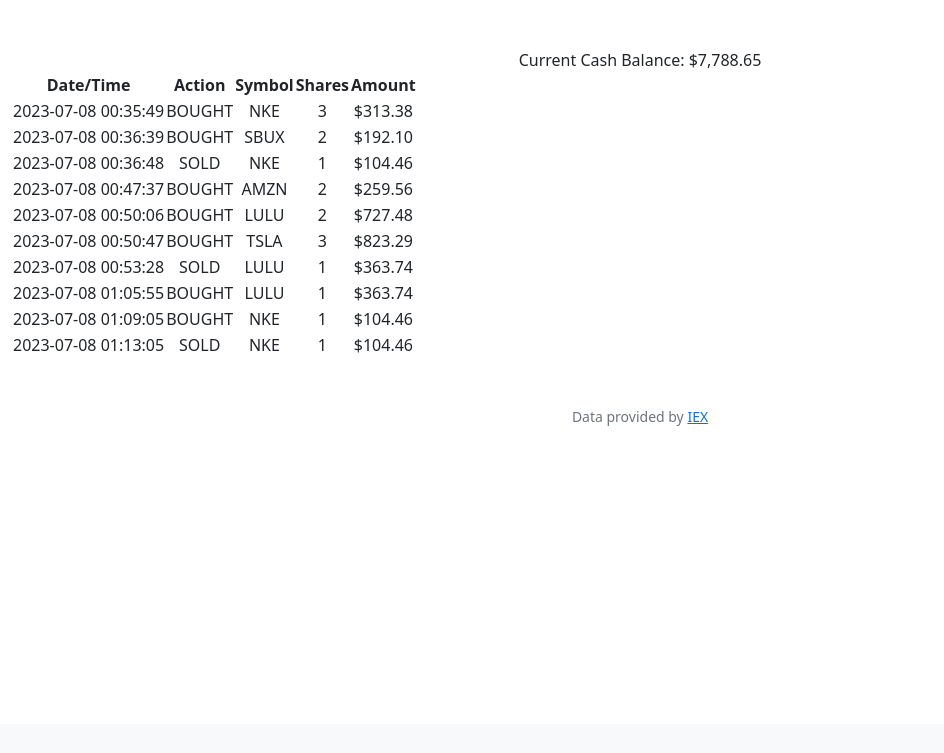
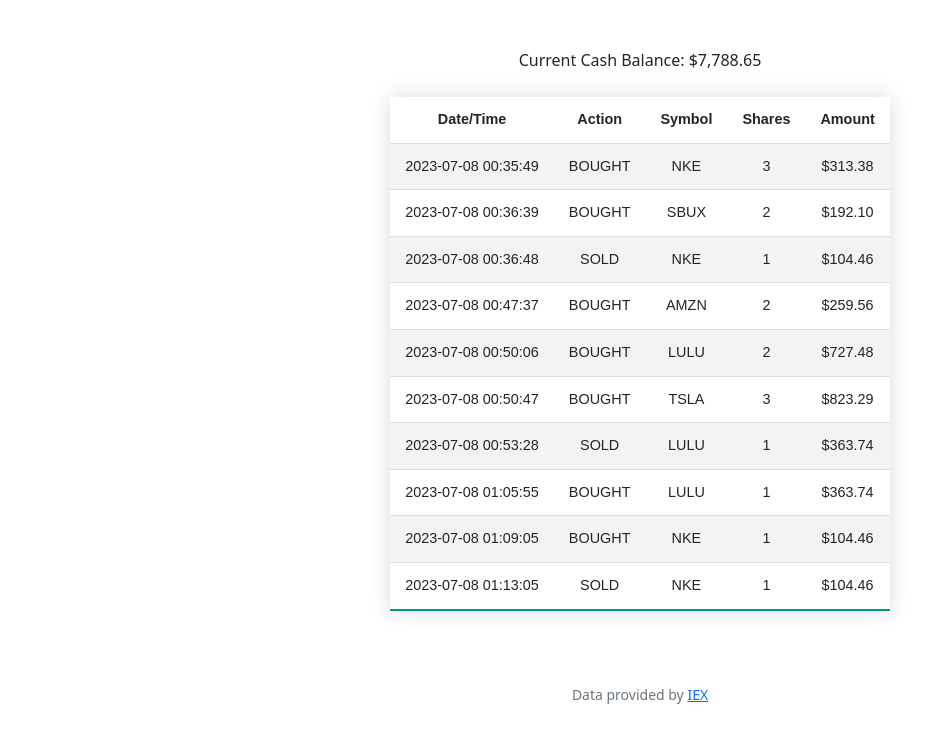
Before and after one commit to jenniferrzhu/CS50-Finance-Website, a Flask app: page /history in a window 1280 px wide. Shown: the part 76-829 px from the top of the page, without its empty margins (0-944 px from the left). Before the commit the page ends 502 px from the top, so only its background shows below. Run offline with Flask 3, Linux system fonts and the light colour scheme; a user stored in the database is signed in; some libraries are stand-ins or nearby versions.

Commit message:
Update styles.css styled-table format

```diff
--- a/main/static/styles.css
+++ b/main/static/styles.css
@@ -21,3 +21,37 @@
 {
     color: #2e944b;
 }
+
+.styled-table {
+    border-collapse: collapse;
+    margin: 25px 0;
+    margin-left: auto;
+    margin-right: auto;
+    font-size: 0.9em;
+    font-family: sans-serif;
+    min-width: 400px;
+    box-shadow: 0 0 20px rgba(0, 0, 0, 0.15);
+}
+
+.styled-table thead tr {
+    background-color: #009879;
+    color: #ffffff;
+    text-align: left;
+}
+
+.styled-table th,
+.styled-table td {
+    padding: 12px 15px;
+}
+
+.styled-table tbody tr {
+    border-bottom: 1px solid #dddddd;
+}
+
+.styled-table tbody tr:nth-of-type(even) {
+    background-color: #f3f3f3;
+}
+
+.styled-table tbody tr:last-of-type {
+    border-bottom: 2px solid #009879;
+}
```
